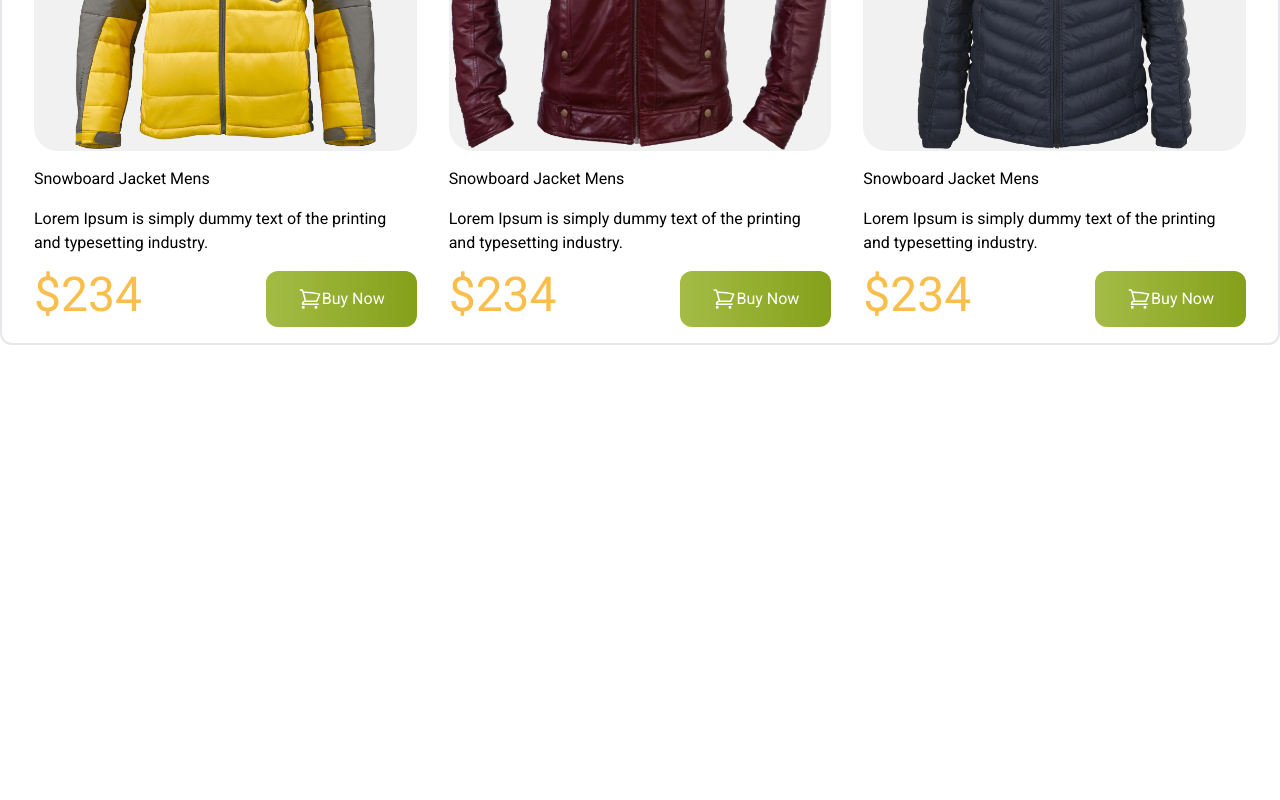
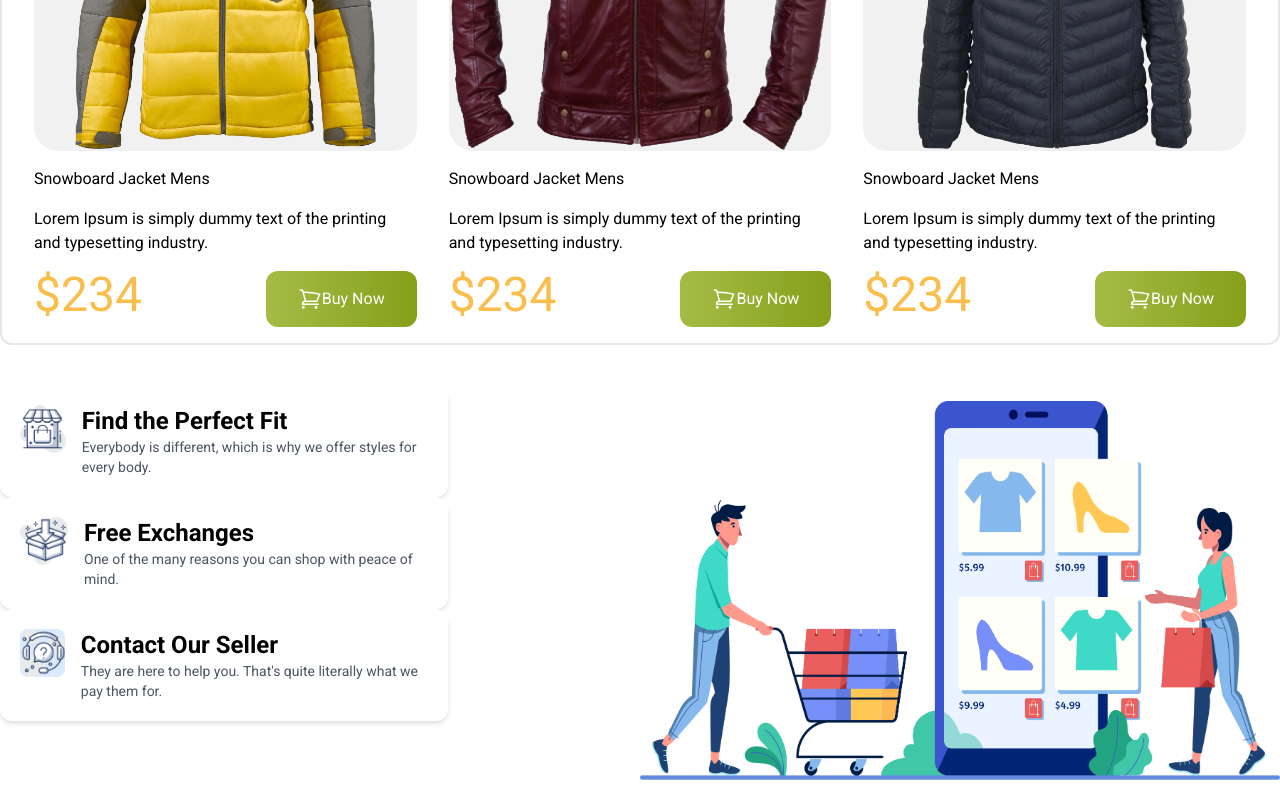
Before and after one commit to robinweb007/penguin-fashion-resources, a plain HTML site: page index.html in a window 1280 px wide. Shown: the part 825-1625 px from the top of the page. Before the commit the page ends 1190 px from the top, so only its background shows below. Drawn offline with nearby package versions, Linux system fonts and the light colour scheme.

Commit message:
second time project add

```diff
--- a/index.html
+++ b/index.html
@@ -183,6 +183,47 @@
           </div>
         </div>
       </section>
+      <section>
+        <div class="md:flex space-y-4 mt-10">
+
+           <div class="flex-1">
+            <!-- Card 1 -->
+  <div class="p-5 bg-white rounded-xl shadow-md flex gap-4 max-w-md">
+   <img class="w-12 h-12 rounded-lg flex items-center justify-center" src="icons/house.png" alt="">
+    <div>
+      <h3 class="text-2xl font-bold">Find the Perfect Fit</h3>
+      <p class="text-gray-600 text-sm">Everybody is different, which is why we
+offer styles for every body.</p>
+    </div>
+  </div>
+
+  <!-- Card 2 -->
+  <div class="p-5 bg-white rounded-xl shadow-md flex gap-4 max-w-md">
+    <img class="w-12 h-12 rounded-lg flex items-center justify-center" src="icons/box.png" alt="">
+    <div>
+      <h3 class="text-2xl font-bold">Free Exchanges</h3>
+      <p class="text-gray-600 text-sm">One of the many reasons you can shop
+with peace of mind.</p>
+    </div>
+  </div>
+
+  <!-- Card 3 -->
+  <div class="p-5 bg-white rounded-xl shadow-md flex gap-4 max-w-md">
+    <img class="w-12 h-12 bg-blue-100 rounded-lg flex items-center justify-center" src="icons/question.png" alt="">
+    <div>
+      <h3 class="text-2xl font-bold">Contact Our Seller</h3>
+      <p class="text-gray-600 text-sm">They are here to help you. That's quite
+literally what we pay them for.</p>
+    </div>
+  </div>
+
+           </div>
+           <div class="flex-1">
+            <img src="images/shopping.png" alt="">
+
+           </div>
+
+</div>
 
     </main>
   </body>
```
